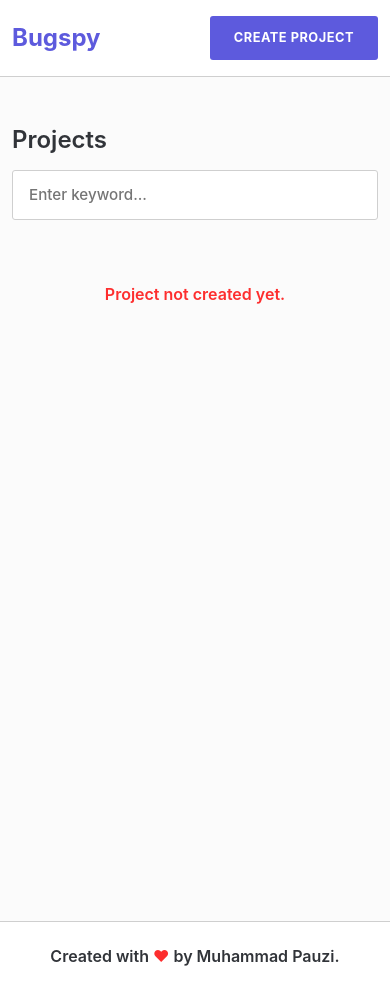
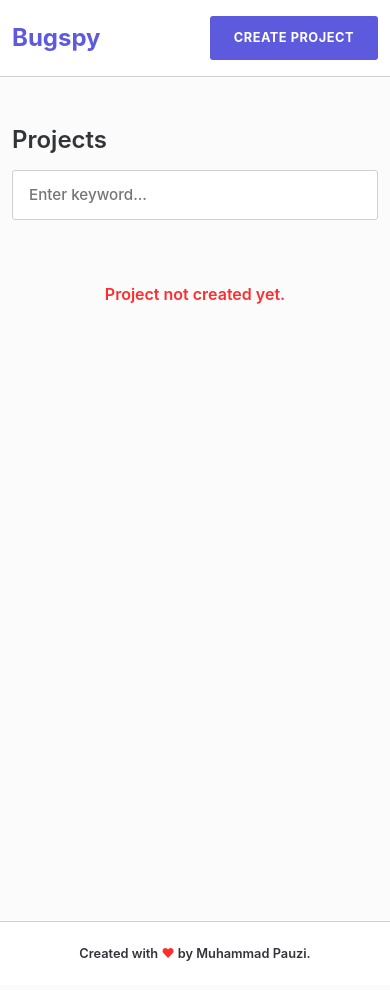
Before and after one commit to muhammadpauzi/bugspy, a Svelte app: page / in a window 390 px wide. Built offline with nearby package versions, Linux system fonts and the light colour scheme.

Commit message:
Change font-size footer on mobile size

```diff
--- a/src/components/Footer.svelte
+++ b/src/components/Footer.svelte
@@ -14,4 +14,10 @@
         border-top-style: solid;
         border-color: var(--gray-color);
     }
+
+    @media screen and (max-width: 567px) {
+        .footer p {
+            font-size: 0.8em;
+        }
+    }
 </style>
```
